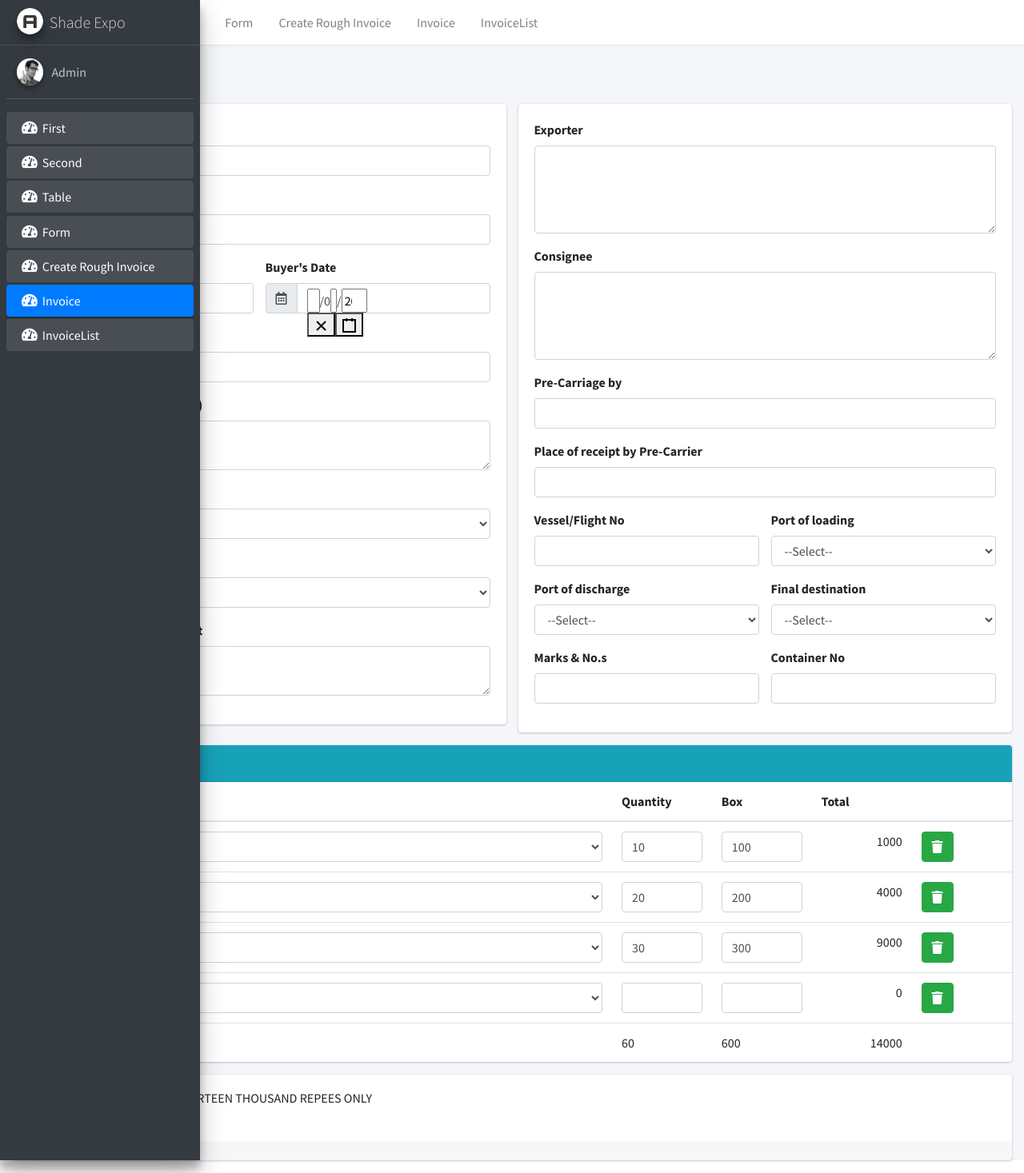
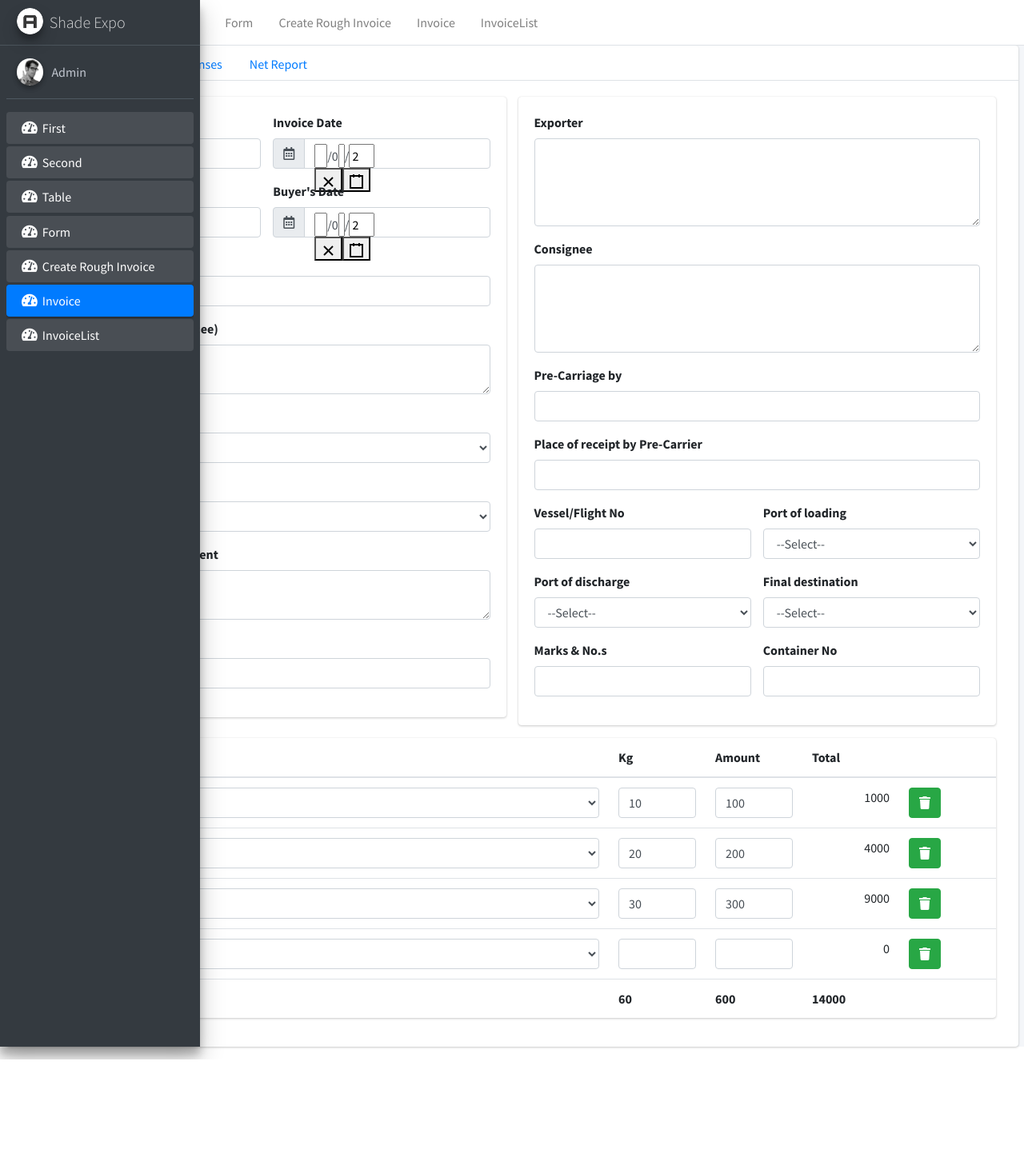
Before and after one commit to ncodtechnologies/shade_expo, a React (Create React App) app: page /invoice in a window 1280 px wide. Shown: the whole page at 80% size. After the commit the page ends 1325 px from the top, so only its background shows below. Built offline with nearby package versions, Linux system fonts and the light colour scheme.

Commit message:
Invoice Tabs

```diff
--- a/src/pages/invoice.js
+++ b/src/pages/invoice.js
@@ -2,7 +2,7 @@ import React, { Component } from 'react';
 import Nav from '../NavBar';
 import DatePicker from 'react-date-picker';
 
-class App extends Component {
+class Invoice extends Component {
 
   constructor(props) {
     super(props);
@@ -88,19 +88,8 @@ class App extends Component {
     const kgTotal = this.state.invItems.reduce((a, b) => +a + +(b.kg), 0);
 
     return (
-      <div class="wrapper" >
-        <Nav />
-        <div class="content-wrapper">
+        <div >
 
-          <section class="content-header">
-            <div class="container-fluid">
-              <div class="row mb-2">
-                <div class="col-sm-12">
-                  <h1>Invoice</h1>
-                </div>
-              </div>
-            </div>
-          </section>
           <section class="content">
             <div class="container-fluid">
 
@@ -114,10 +103,17 @@ class App extends Component {
 
                     <div class="card-body">
                       <form role="form">
+
                         <div class="row">
-                          <div class="col-sm-12">
+                          <div class="col-sm-6">
                             <div class="form-group">
-                              <label>Date</label>
+                              <label>Invoice No</label>
+                              <input type="text" class="form-control" />
+                            </div>
+                          </div>
+                          <div class="col-sm-6">
+                            <div class="form-group">
+                              <label>Invoice Date</label>
                               <div class="input-group">
                                 <div class="input-group-prepend">
                                   <span class="input-group-text"><i class="far fa-calendar-alt"></i></span>
@@ -129,10 +125,6 @@ class App extends Component {
                                   format={"dd/MM/yyyy"}
                                 />
                               </div>
-                            </div>
-                            <div class="form-group">
-                              <label>Invoice No</label>
-                              <input type="text" class="form-control" />
                             </div>
                           </div>
                         </div>
@@ -187,6 +179,10 @@ class App extends Component {
                             <div class="form-group">
                               <label>Terms of delivery and payment</label>
                               <textarea type="text" class="form-control" rows={2.8} />
+                            </div>
+                            <div class="form-group">
+                              <label>AWB No.</label>
+                              <input type="text" class="form-control" />
                             </div>
 
                           </div>
@@ -275,8 +271,6 @@ class App extends Component {
                           </div>
                         </div>
                       </div>
-
-
                     </form>
                   </div>
 
@@ -290,16 +284,13 @@ class App extends Component {
               <div class="row">
                 <div class="col-lg-12">
                   <div class="card card-info">
-                    <div class="card-header">
-                      <h3 class="card-title">Invoice</h3>
-                    </div>
                     <div class="card-body p-0">
                       <table class="table">
                         <thead>
                           <tr>
                             <th>Description of goods</th>
-                            <th style={{ width: '10%' }}>Quantity</th>
-                            <th style={{ width: '10%' }}>Box</th>
+                            <th style={{ width: '10%' }}>Kg</th>
+                            <th style={{ width: '10%' }}>Amount</th>
                             <th style={{ width: '10%' }}>Total</th>
                             <th style={{ width: '10%' }}></th>
                           </tr>
@@ -308,11 +299,11 @@ class App extends Component {
                           {tableRows}
                         </tbody>
                         <tfoot>
-                          <td>Total</td>
-                          <td>{kgTotal}</td>
-                          <td>{boxTotal}</td>
-                          <td align="right" >{grandTotal}</td>
-                          <td></td>
+                          <th>Total</th>
+                          <th>{kgTotal}</th>
+                          <th>{boxTotal}</th>
+                          <th align="right" >{grandTotal}</th>
+                          <th></th>
                         </tfoot>
                       </table>
                     </div>
@@ -322,48 +313,13 @@ class App extends Component {
 
             </div>
           </div>
-          <section class="content">
-            <div class="container-fluid">
-              <div class="card card-default">
-
-                <div class="card-body">
-                  <div class="row">
-
-
-                  </div>
-
-                  <h6>TOTAL AMOUNT IN RUPEES - FORTEEN THOUSAND REPEES ONLY</h6>
-                  <div class="row">
-                    <div class="col-12 col-sm-6">
-
-                    </div>
-                    <div class="col-12 col-sm-6">
-                      <div class="form-group">
-
-
-                      </div>
-
-                    </div>
-
-                  </div>
-
-                </div>
-
-                <div class="card-footer">
-
-                </div>
-              </div>
-            </div>
-          </section>
 
         </div>
-
-      </div>
     );
   }
 }
 
-class TableRow extends React.Component {
+class TableRow extends Component {
 
   handleChangeKg = (e) => {
     this.props.handleChangeKg(e, this.props.rowIndex);
@@ -402,4 +358,91 @@ class TableRow extends React.Component {
   }
 }
 
+class App extends Component {
+
+	render() {
+		return (
+      <div class="wrapper" >
+        <Nav />
+        <div class="content-wrapper">
+
+      <div class="col-md-12">
+            <div class="card card-primary card-outline card-outline-tabs">
+              <div class="card-header p-0 border-bottom-0">
+                <ul class="nav nav-tabs" id="custom-tabs-three-tab" role="tablist">
+                  <li class="nav-item">
+                    <a class="nav-link active" id="custom-tabs-three-home-tab" data-toggle="pill" href="#custom-tabs-three-home" role="tab" aria-controls="custom-tabs-three-home" aria-selected="true">Invoice</a>
+                  </li>
+                  <li class="nav-item">
+                    <a class="nav-link" id="custom-tabs-three-profile-tab" data-toggle="pill" href="#custom-tabs-three-profile" role="tab" aria-controls="custom-tabs-three-profile" aria-selected="false">Documents</a>
+                  </li>
+                  <li class="nav-item">
+                    <a class="nav-link" id="custom-tabs-three-messages-tab" data-toggle="pill" href="#custom-tabs-three-messages" role="tab" aria-controls="custom-tabs-three-messages" aria-selected="false">Expenses</a>
+                  </li>
+                  <li class="nav-item">
+                    <a class="nav-link" id="custom-tabs-three-settings-tab" data-toggle="pill" href="#custom-tabs-three-settings" role="tab" aria-controls="custom-tabs-three-settings" aria-selected="false">Net Report</a>
+                  </li>
+                </ul>
+              </div>
+              <div class="card-body">
+                <div class="tab-content" id="custom-tabs-three-tabContent">
+                  <div class="tab-pane fade active show" id="custom-tabs-three-home" role="tabpanel" aria-labelledby="custom-tabs-three-home-tab">
+                     <Invoice />
+                  </div>
+                  <div class="tab-pane fade" id="custom-tabs-three-profile" role="tabpanel" aria-labelledby="custom-tabs-three-profile-tab">
+                     <Documents />
+                  </div>
+                  <div class="tab-pane fade" id="custom-tabs-three-messages" role="tabpanel" aria-labelledby="custom-tabs-three-messages-tab">
+                     <Expenses />
+                  </div>
+                  <div class="tab-pane fade" id="custom-tabs-three-settings" role="tabpanel" aria-labelledby="custom-tabs-three-settings-tab">
+                     <NetReport />
+                  </div>
+                </div>
+              </div>
+            </div>
+          </div>
+          </div>
+          </div>
+    );
+  }
+}
+
+class Documents extends Component {
+
+	render() {
+		return (
+      <div >
+      <section class="content">
+        <div class="container-fluid">
+         Mauris tincidunt mi at erat gravida, eget tristique urna bibendum. Mauris pharetra purus ut ligula tempor, et vulputate metus facilisis. Lorem ipsum dolor sit amet, consectetur adipiscing elit. Vestibulum ante ipsum primis in faucibus orci luctus et ultrices posuere cubilia Curae; Maecenas sollicitudin, nisi a luctus interdum, nisl ligula placerat mi, quis posuere purus ligula eu lectus. Donec nunc tellus, elementum sit amet ultricies at, posuere nec nunc. Nunc euismod pellentesque diam.
+        </div>
+      </section>
+      </div>
+    );
+  }
+}
+
+class Expenses extends Component {
+
+	render() {
+		return (
+      <div >
+         Mauris tincidunt mi at erat gravida, eget tristique urna bibendum. Mauris pharetra purus ut ligula tempor, et vulputate metus facilisis. Lorem ipsum dolor sit amet, consectetur adipiscing elit. Vestibulum ante ipsum primis in faucibus orci luctus et ultrices posuere cubilia Curae; Maecenas sollicitudin, nisi a luctus interdum, nisl ligula placerat mi, quis posuere purus ligula eu lectus. Donec nunc tellus, elementum sit amet ultricies at, posuere nec nunc. Nunc euismod pellentesque diam.
+      </div>
+    );
+  }
+}
+
+class NetReport extends Component {
+
+	render() {
+		return (
+      <div >
+         Mauris tincidunt mi at erat gravida, eget tristique urna bibendum. Mauris pharetra purus ut ligula tempor, et vulputate metus facilisis. Lorem ipsum dolor sit amet, consectetur adipiscing elit. Vestibulum ante ipsum primis in faucibus orci luctus et ultrices posuere cubilia Curae; Maecenas sollicitudin, nisi a luctus interdum, nisl ligula placerat mi, quis posuere purus ligula eu lectus. Donec nunc tellus, elementum sit amet ultricies at, posuere nec nunc. Nunc euismod pellentesque diam.
+      </div>
+    );
+  }
+}
+
 export default App;
--- a/src/pages/roughInvCreate.js
+++ b/src/pages/roughInvCreate.js
@@ -17,10 +17,6 @@ class App extends Component {
         { Id_item:3, Items: 'Item 3' },
       ],
       invItems: [
-        { id_item:1, kg : 10, box: 100 },
-        { id_item:2, kg : 20, box: 200 },
-        { id_item:3, kg : 30, box: 300 },
-        { id_item:0, kg : "", box: "" },
       ]
     }
   }
@@ -60,6 +56,19 @@ class App extends Component {
   delRow = (rowIndex) =>  {
     let _invItems = this.state.invItems;
     _invItems.splice(rowIndex, 1);
+    this.setState({
+      invItems: _invItems
+    })
+  }
+
+  addRow = (e) =>  {
+    let _invItems = this.state.invItems;
+    let row = {
+      id_item : e.target.value,
+      kg : "",
+      box : ""
+    }
+    _invItems.push(row);
     this.setState({
       invItems: _invItems
     })
@@ -178,6 +187,7 @@ class App extends Component {
                         </thead>
                         <tbody>
                           { tableRows }
+                          <EmptyRow products={this.state.products} addRow={this.addRow} />
                         </tbody>
                         <tfoot>
                           <td></td>
@@ -201,7 +211,7 @@ class App extends Component {
   }
 }
 
-class TableRow extends React.Component {
+class TableRow extends Component {
 
 	handleChangeKg = (e) => {
     this.props.handleChangeKg(e, this.props.rowIndex);
@@ -240,4 +250,27 @@ class TableRow extends React.Component {
 	}
 }
 
+class EmptyRow extends Component {
+
+	addRow = (e) => {
+    this.props.addRow(e);
+  }
+
+	render() {
+		return (
+      <tr>
+        <td>
+          <select class="form-control"  onChange={(e) => this.addRow(e)} value={0} >
+            {this.props.products.map((column) => <option value={column.Id_item}>{column.Items}</option>)}
+          </select>
+        </td>
+        <td><input type="text" class="form-control" /></td>
+        <td><input type="text" class="form-control" /></td>
+        <td align="right" ></td>
+        <td></td>
+      </tr>
+    );
+	}
+}
+
 export default App;
```
